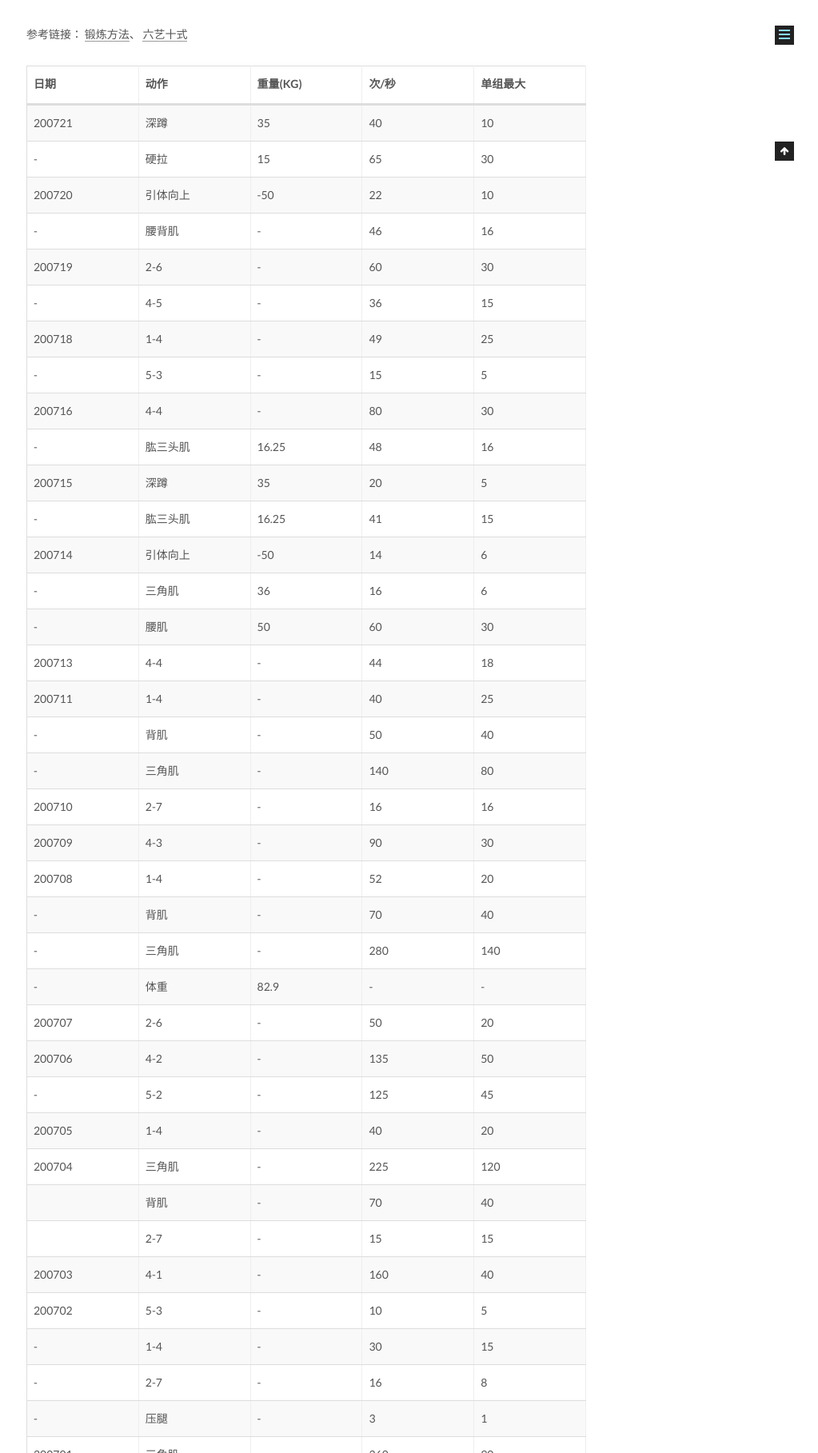
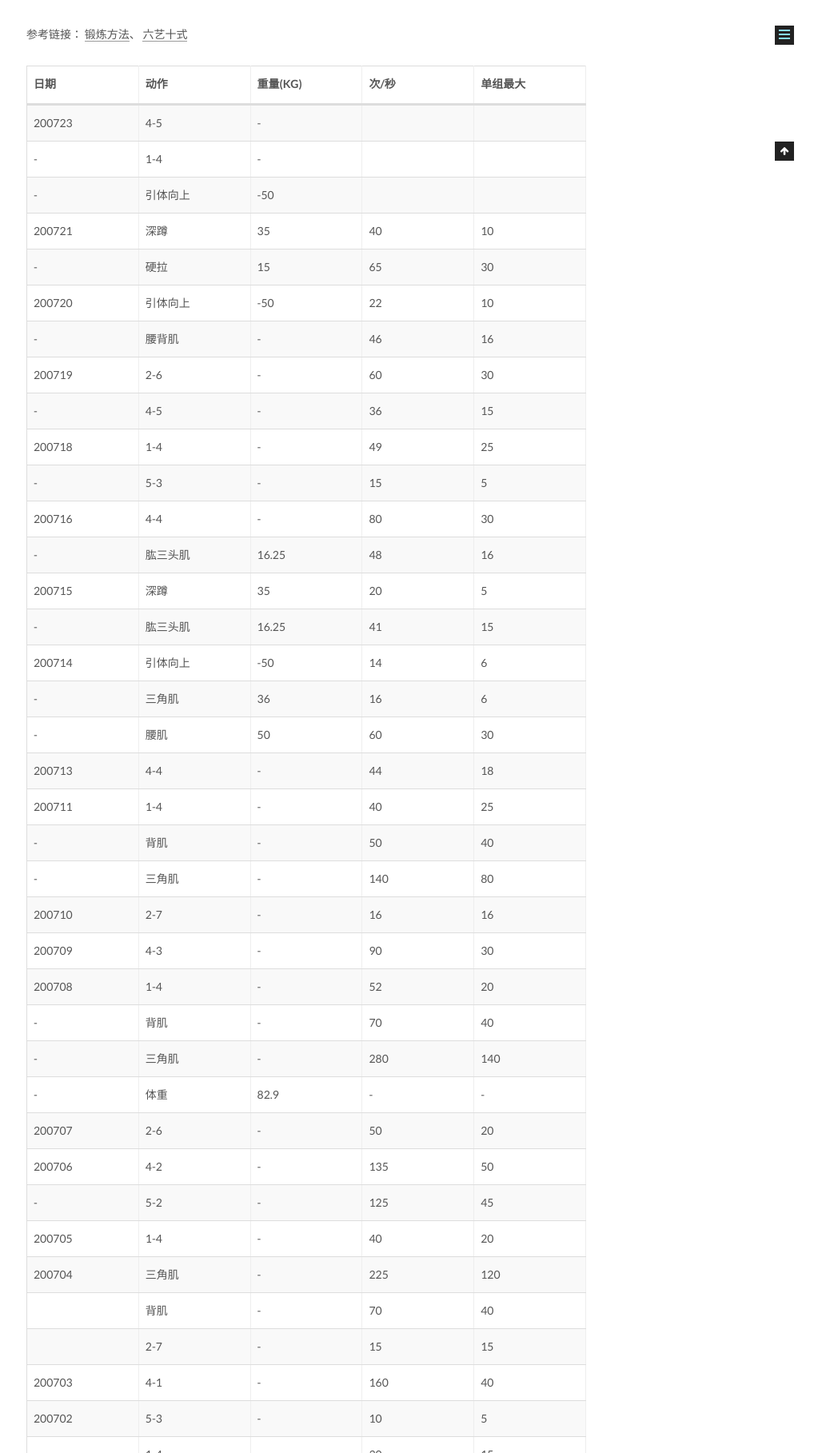
Before and after one commit to CodeHunter2006/CodeHunter2006.github.io, a Jekyll site: the page built from _posts/2020-06-01-Fitness_Record.md, in a window 1280 px wide, cut to the strip 799-2616 px from the top of the page. Shown: the whole strip at 80% size, without its empty margins (257-1280 px from the left). Built offline with Jekyll 4.4.1, drawn with Linux system fonts in a browser that asks for light colours.

Commit message:
[doc]: add contents.

```diff
--- a/_posts/2020-06-01-Fitness_Record.md
+++ b/_posts/2020-06-01-Fitness_Record.md
@@ -14,6 +14,9 @@ tags: Healthy
 
 | 日期   | 动作     | 重量(KG) | 次/秒 | 单组最大 |
 | ------ | -------- | -------- | ----- | -------- |
+| 200723 | 4-5      | -        |       |          |
+| -      | 1-4      | -        |       |          |
+| -      | 引体向上 | -50      |       |          |
 | 200721 | 深蹲     | 35       | 40    | 10       |
 | -      | 硬拉     | 15       | 65    | 30       |
 | 200720 | 引体向上 | -50      | 22    | 10       |
```
